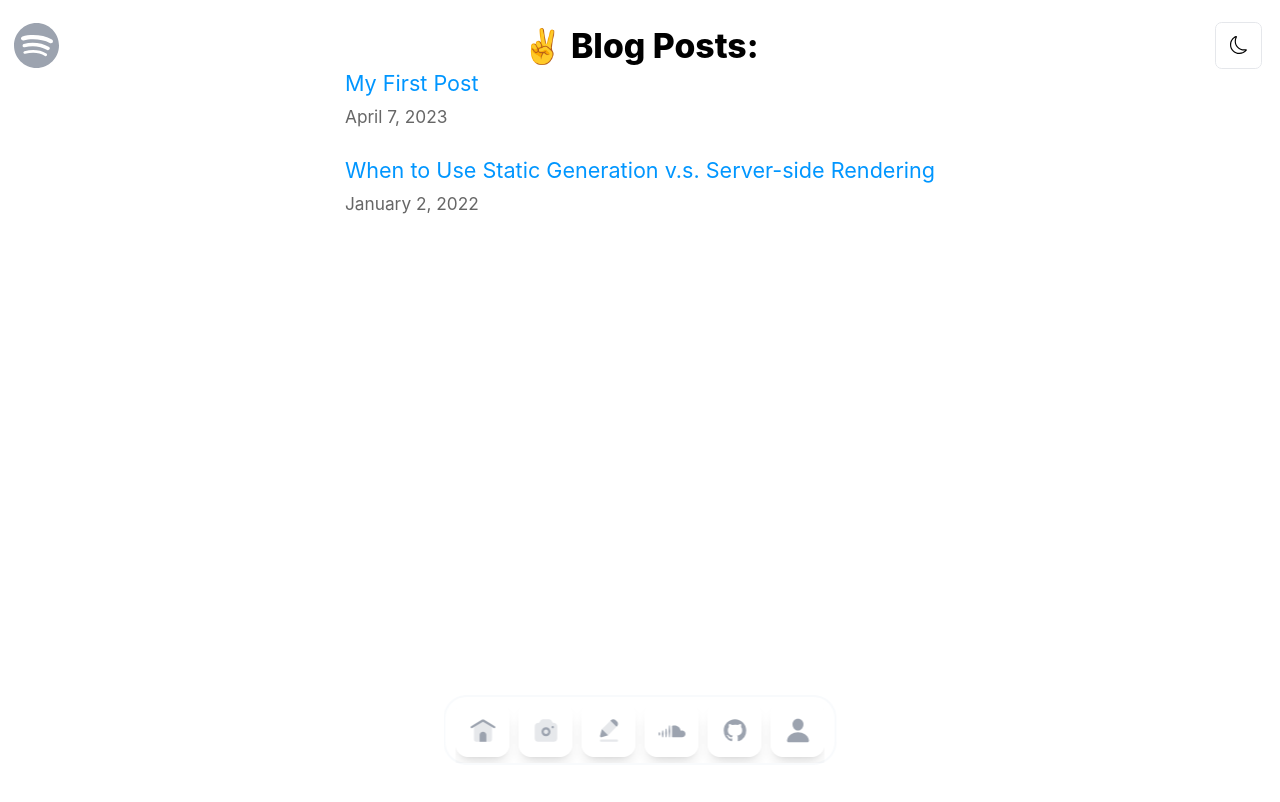
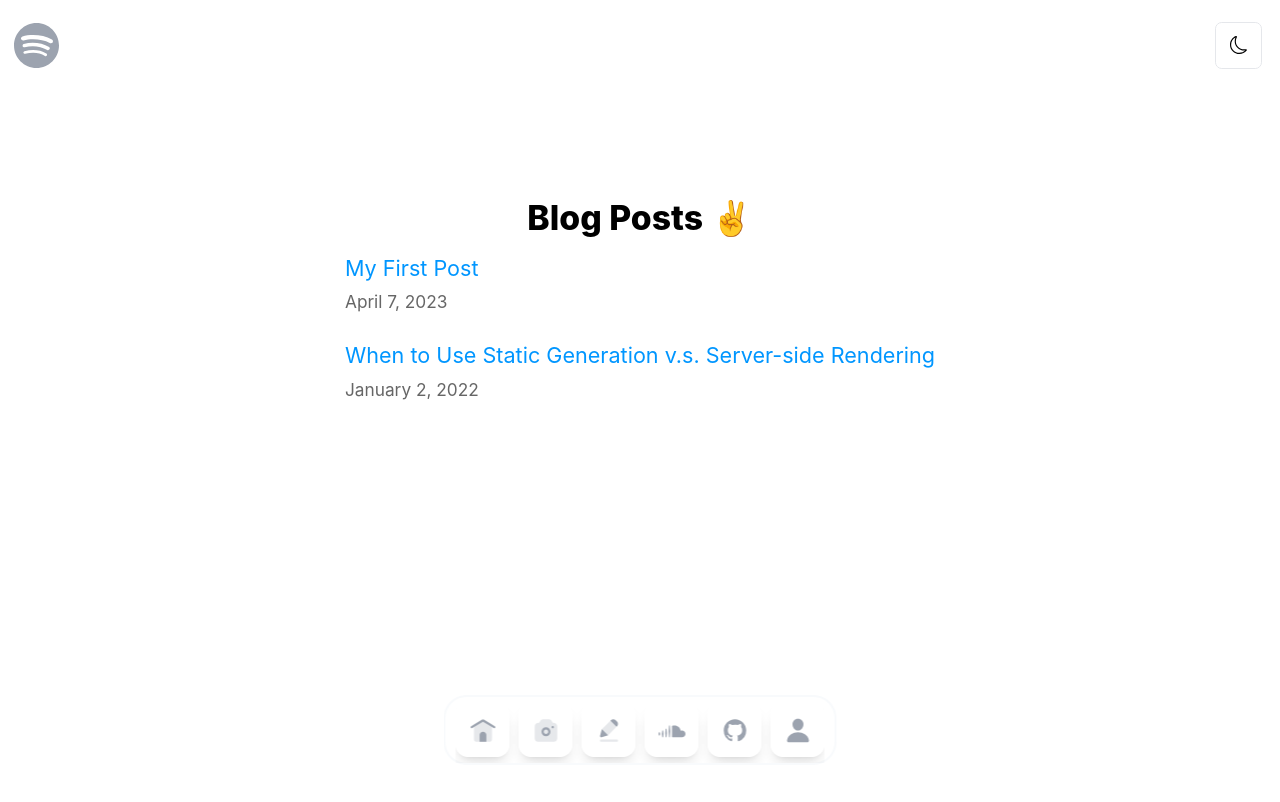
Before and after one commit to hnlp1997/my-website, a Next.js app: page /posts in a window 1280 px wide. Shown: the top 802 px of the page. Built offline with nearby package versions, Linux system fonts and the light colour scheme; no server answers.

Commit message:
some tiny changes

```diff
--- a/src/pages/posts/index.js
+++ b/src/pages/posts/index.js
@@ -12,9 +12,9 @@ function formatDate(dateString) {
 export default function Postpage({ allPostsData }) {
   return (
     <Layout>
-      <div className='center'>
+<div className="h-screen flex items-center justify-center" style={{ justifyContent: "center", paddingBottom: "30vh" }}>
     <section className={`${utilStyles.headingMd} ${utilStyles.padding1px}`}>
-      <h2 className='text-center  font-extrabold text-3xl'>✌️ Blog Posts:</h2>
+      <h2 className='text-center  font-extrabold text-3xl leading-loose'>Blog Posts ✌️</h2>
       <ul className={utilStyles.list}>
         {allPostsData.map(({ id, date, title }) => (
           <li className={utilStyles.listItem} key={id}>
--- a/src/styles/layout.module.css
+++ b/src/styles/layout.module.css
@@ -1,4 +1,11 @@
 .center {
+  display: flex;
+  justify-content: center;
+  align-items: center;
+  height: 100vh;
+}
+
+.center-container {
   display: flex;
   justify-content: center;
   align-items: center;
--- a/src/styles/utils.module.css
+++ b/src/styles/utils.module.css
@@ -151,3 +151,10 @@
 .body {
     @apply selection:bg-pink-300 selection:text-black dark:bg-pink-300  selection:dark:bg-pink-300 selection:dark:text-white;
 }
+
+.center-container {
+  display: flex;
+  justify-content: center;
+  align-items: center;
+  height: 100vh;
+}
```
